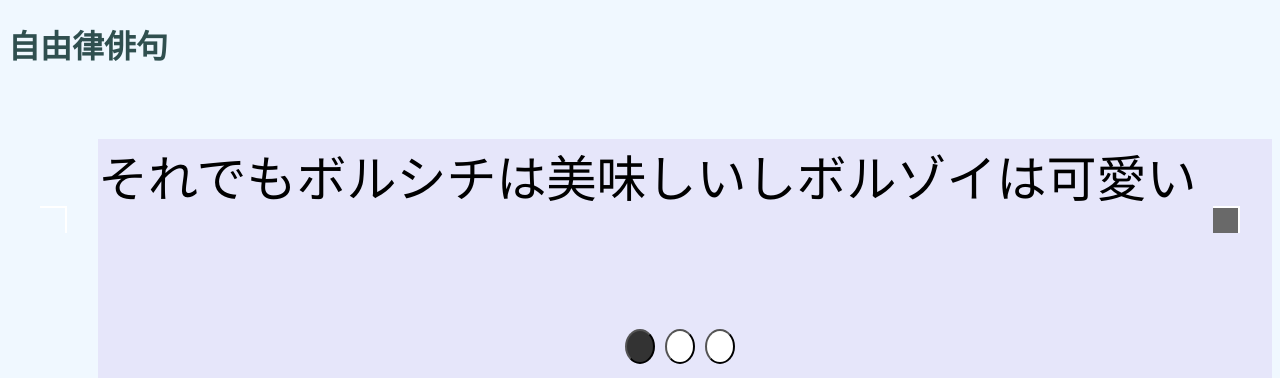
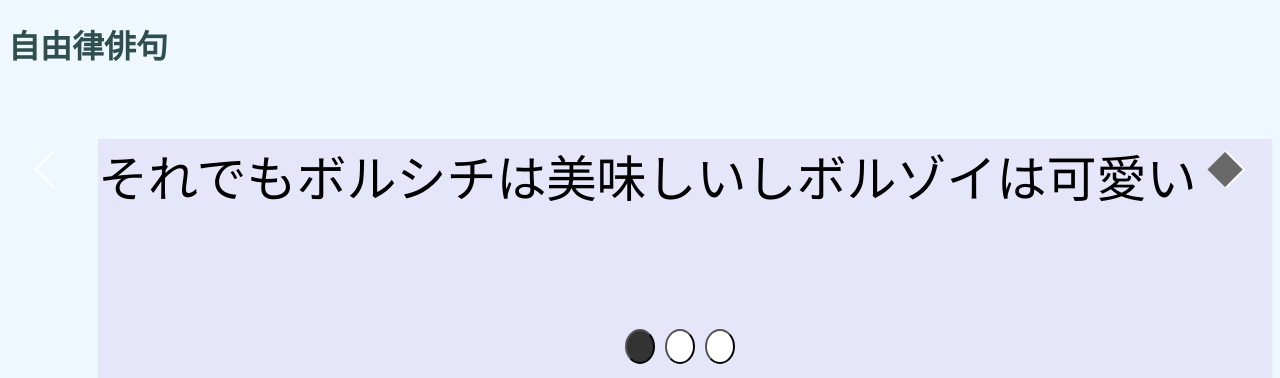
Before and after one commit to newhuman-code/homepage1, a PHP site: page /haiku.html in a window 1280 px wide. Shown: the top 378 px of the page. Run offline with PHP 8.4, Linux system fonts and the light colour scheme.

Commit message:
Update haikuhhh.css

```diff
--- a/haikuhhh.css
+++ b/haikuhhh.css
@@ -57,14 +57,12 @@
     left:2.5%;
     transform: rotate(-135deg);
 　  background-color: #696969;
-   transform: translate(0px, 50px);
 }
 
 .slick-next {/*次へ矢印の位置と形状*/
     right:2.5%;
     transform: rotate(45deg);
     background-color: #696969;
-    transform: translate(0px, 50px);
 }
 
 /*ドットナビゲーションの設定*/
```
